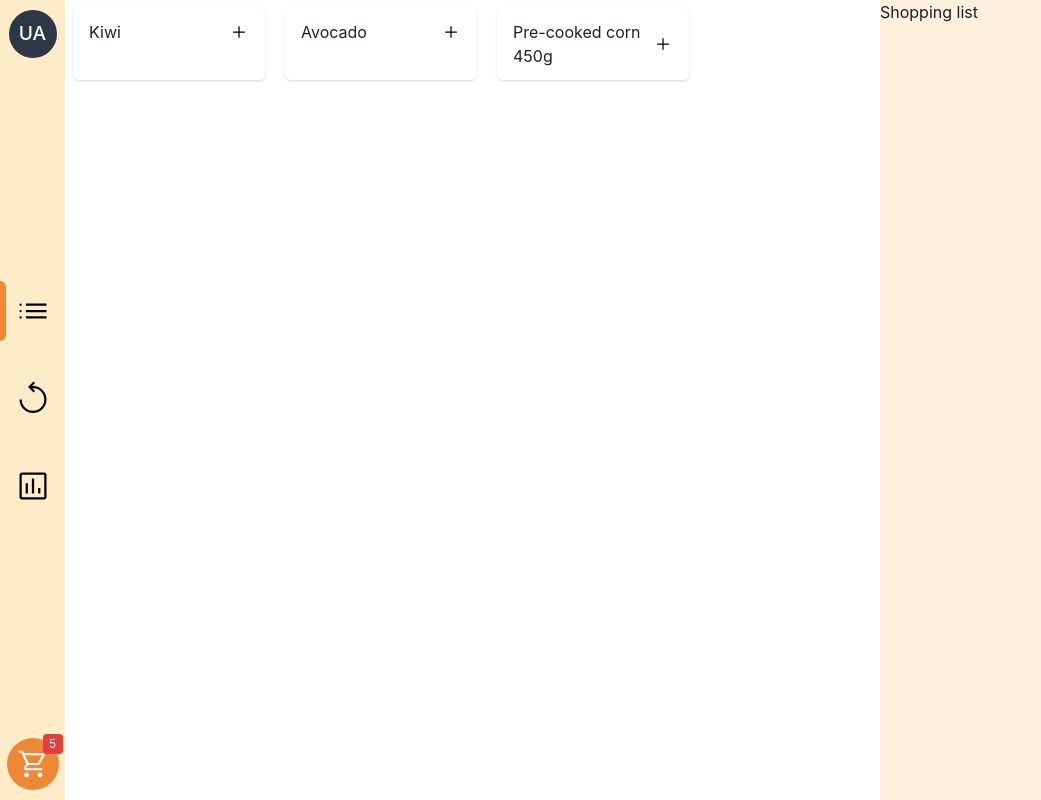
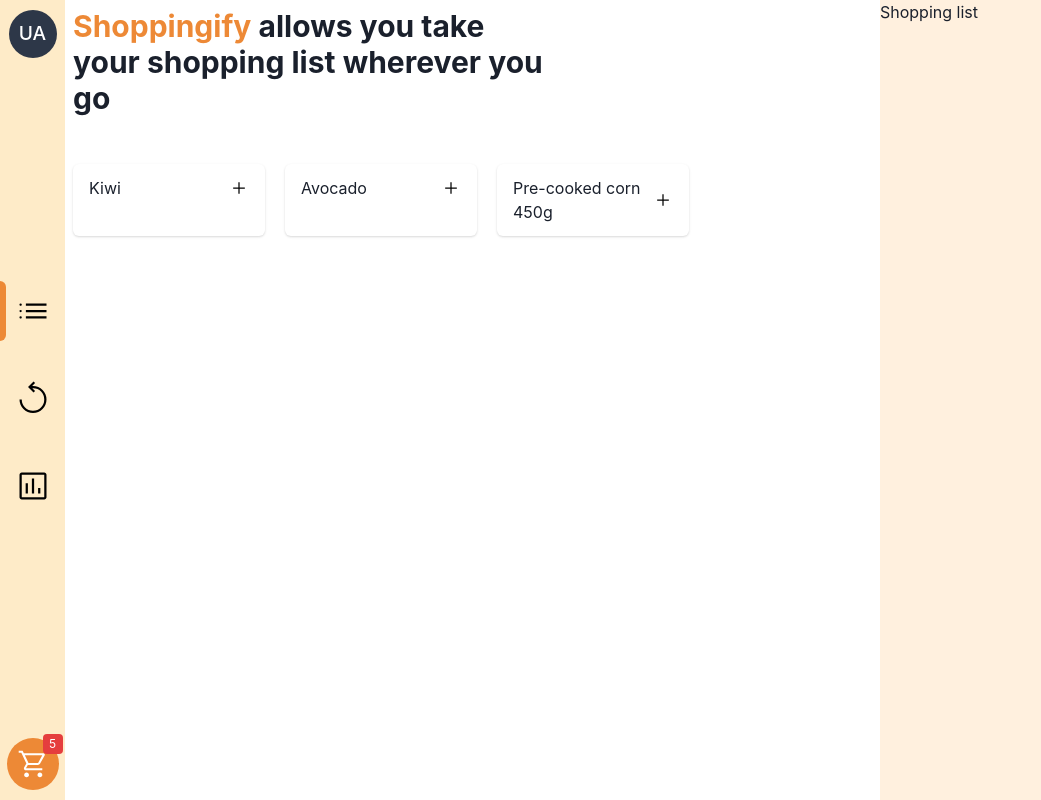
Before and after one commit to RauboLuk/Shoppingify, a Next.js app: page /items in a window 1280 px wide. Shown: the whole page, without its empty margins (0-1041 px from the left). Built offline with nearby package versions, Linux system fonts and the light colour scheme.

Commit message:
feat: heading text

```diff
--- a/src/pages/items/index.tsx
+++ b/src/pages/items/index.tsx
@@ -1,11 +1,25 @@
 import ProductsList from '@/components/ProductsList'
 import ShoppingList from '@/components/ShoppingList'
-import { GridItem } from '@chakra-ui/react'
+import { GridItem, Heading, Highlight } from '@chakra-ui/react'
 
 const index = () => {
     return (
         <>
             <GridItem as={'section'} p={'2'}>
+                <Heading
+                    as="h1"
+                    size={'lg'}
+                    pb={{ base: 8, md: 12 }}
+                    maxW={'30rem'}
+                >
+                    <Highlight
+                        query="Shoppingify"
+                        styles={{ color: 'orange.400' }}
+                    >
+                        Shoppingify
+                    </Highlight>{' '}
+                    allows you take your shopping list wherever you go
+                </Heading>
                 <ProductsList />
             </GridItem>
             <ShoppingList />
```
